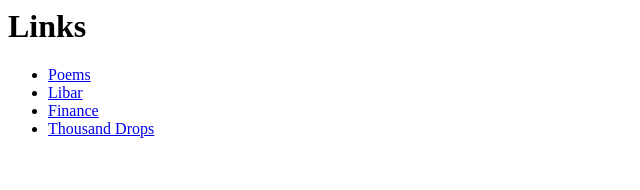
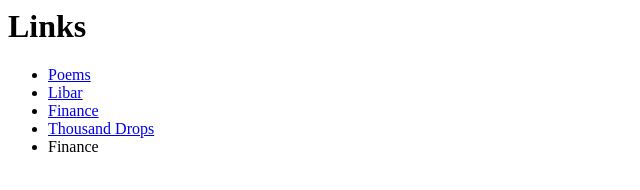
Before and after one commit to vaibhavb/vaibhavb.github.io, a plain HTML site: page index.html in a window 1280 px wide. Shown: the full height of the page, 0-640 px from the left. Drawn offline with Linux system fonts and the light colour scheme.

Commit message:
index.html update

```diff
--- a/index.html
+++ b/index.html
@@ -1,7 +1,5 @@
 <html>
-
 	<body>
-
 		<div class="section">
 			<h1> Links </h1>
 			<ul>
@@ -9,9 +7,8 @@
 				<li><a href="./libar.html">Libar</a></li>
 				<li><a href="./finances">Finance</a></li>
 				<li><a href="./thousanddrops">Thousand Drops</a></li>
+				<li>Finance </li>
 			</ul>
 		</div>
-
 	</body>
-
 </html>
```
Lines whose indentation alone changed are shown as unchanged.
